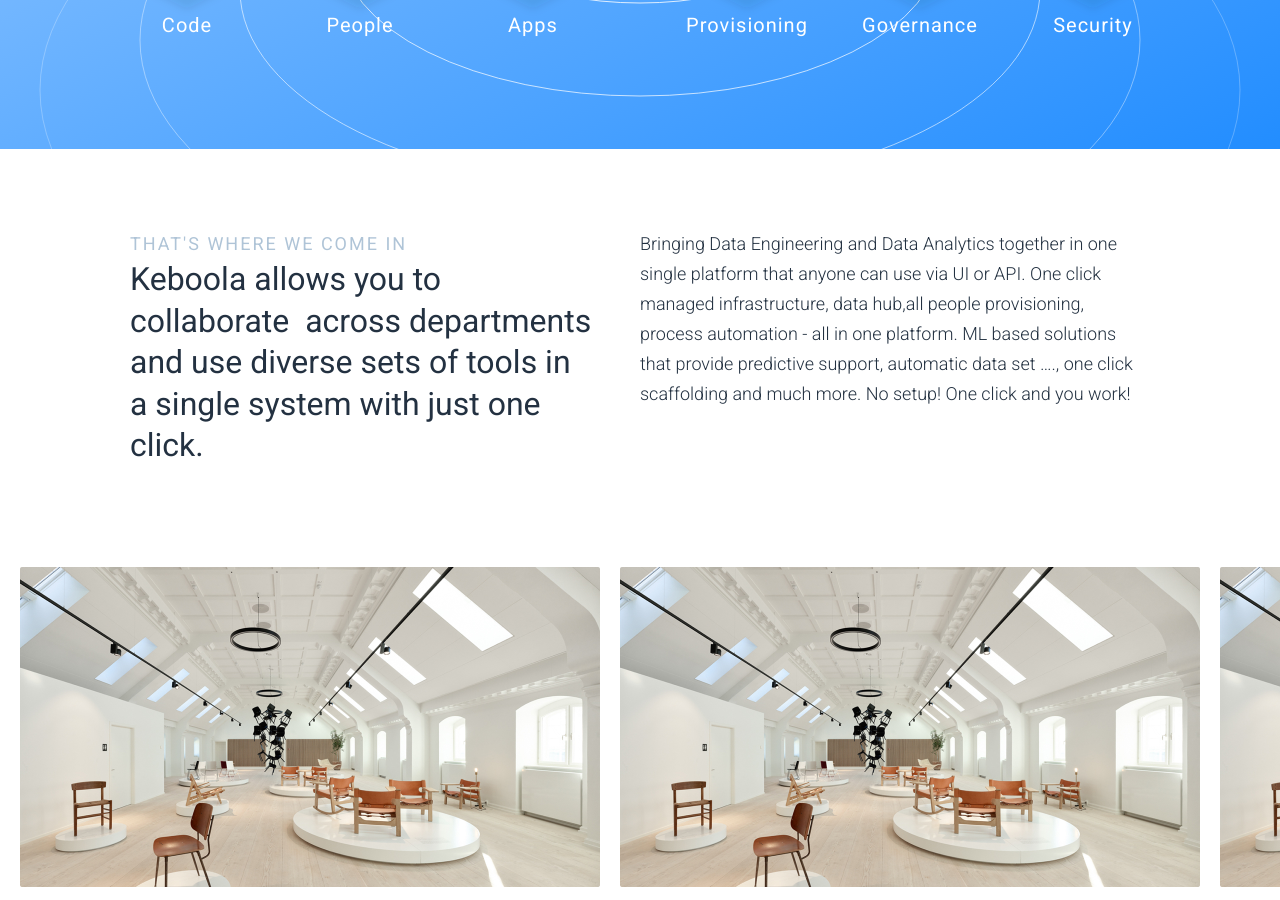
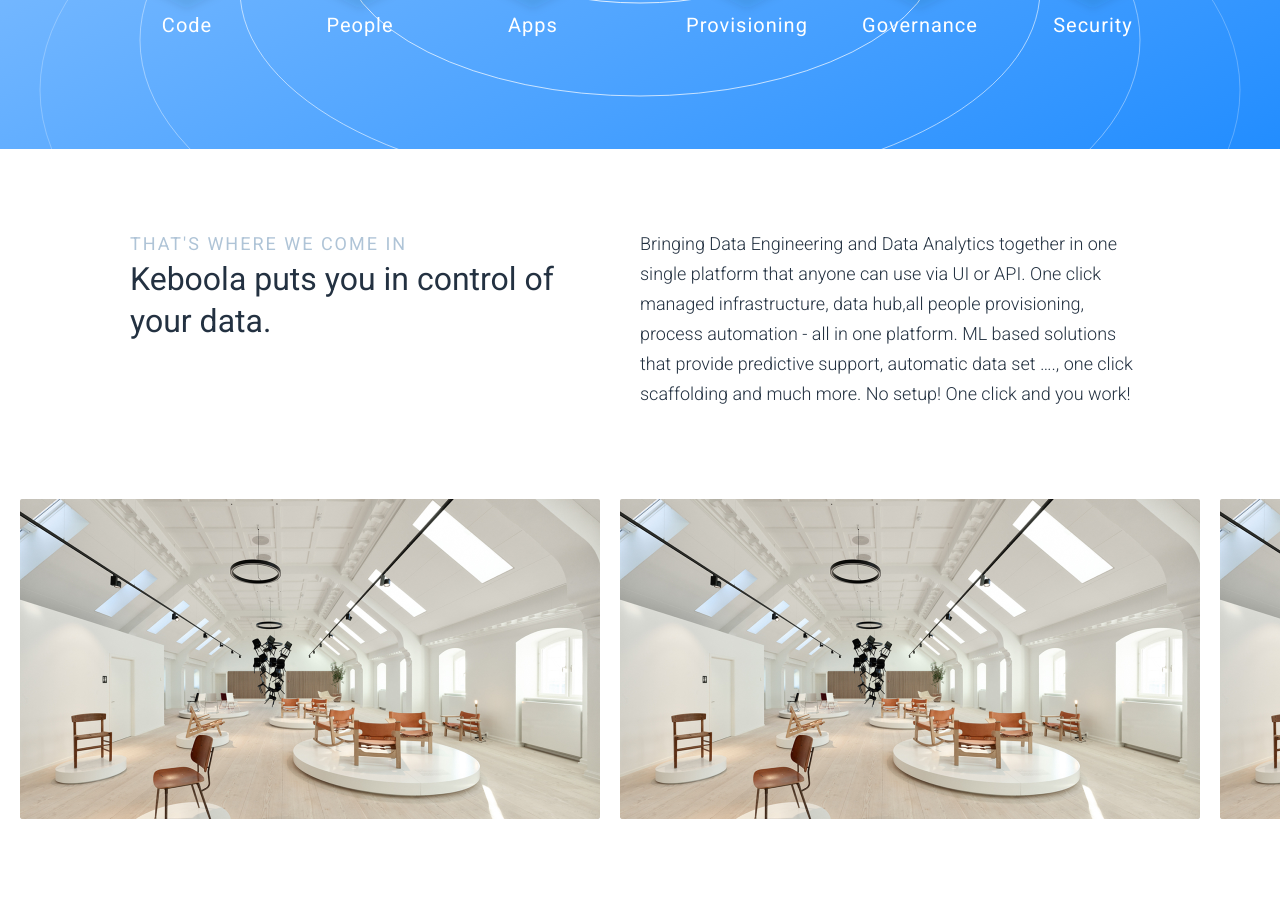
Before and after one commit to keboola/website, a Jekyll site: the page built from _product/index.md, in a window 1280 px wide and 900 px high, scrolled down 589 px. Built offline with Jekyll 4.4.1, drawn with Linux system fonts in a browser that asks for light colours; nearby versions of some CDN libraries.

Commit message:
Update from Forestry.io - Updated index.md

```diff
--- a/_product/index.md
+++ b/_product/index.md
@@ -11,8 +11,7 @@
   block: article-with-perex
   subheadline: THAT'S WHERE WE COME IN
   headlinesmall: true
-  headline: "Keboola allows you to collaborate \Lacross departments and use diverse\Lsets
-    of tools in \La single system with just one click."
+  headline: Keboola puts you in control of your data.
   content: |
     Bringing Data Engineering and Data Analytics together in one single platform that anyone can use via UI or API. One click managed infrastructure, data hub,all people provisioning, process automation - all in one platform.
     ML based solutions that provide predictive support, automatic data set …., one click scaffolding and much more.
```
